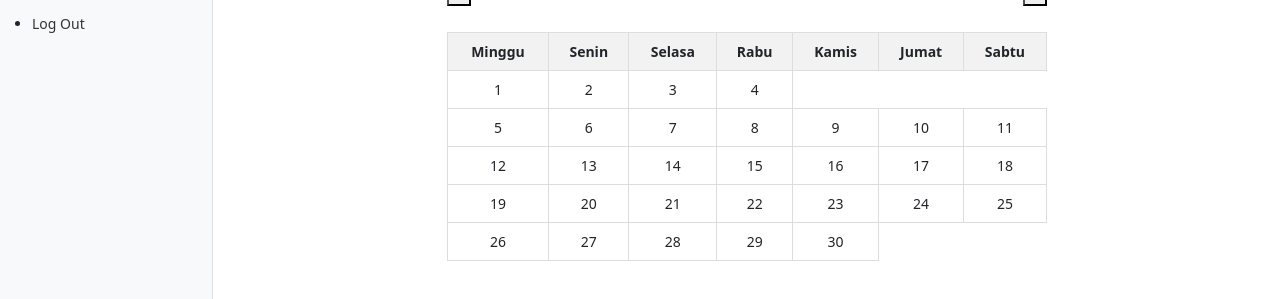
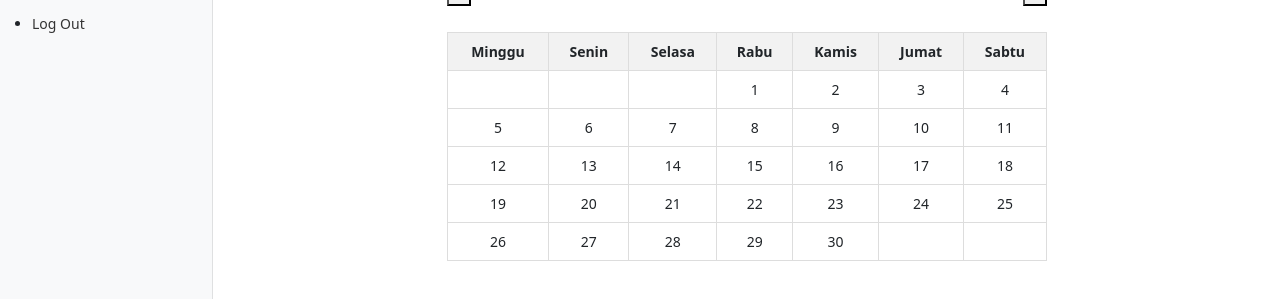
Before and after one commit to rAwrrrrrr1/Frontend, a Vue app: page /transaksi in a window 1280 px wide. Shown: the part 141-440 px from the top of the page. Built offline with nearby package versions, Linux system fonts and the light colour scheme.

Commit message:
transaksi baru

```diff
--- a/package.json
+++ b/package.json
@@ -18,6 +18,6 @@
   },
   "devDependencies": {
     "@vitejs/plugin-vue": "^4.1.0",
-    "vite": "^4.2.0"
+    "vite": "^4.5.2"
   }
 }
--- a/src/views/Transaksi.vue
+++ b/src/views/Transaksi.vue
@@ -27,7 +27,7 @@
           <tbody>
             <tr v-for="(week, index) in calendar" :key="index">
               <td v-for="(day, idx) in week" :key="idx" @click="selectDate(day)">
-                {{ day.date }}
+                <span v-if="day">{{ day.date }}</span>
               </td>
             </tr>
           </tbody>
@@ -85,23 +85,37 @@ export default {
       return this.currentDate.toLocaleDateString('id-ID', options);
     },
     calendar() {
-      const firstDay = new Date(this.currentDate.getFullYear(), this.currentDate.getMonth(), 1);
-      const lastDay = new Date(this.currentDate.getFullYear(), this.currentDate.getMonth() + 1, 0);
+      const firstDayOfMonth = new Date(this.currentDate.getFullYear(), this.currentDate.getMonth(), 1);
+      const lastDayOfMonth = new Date(this.currentDate.getFullYear(), this.currentDate.getMonth() + 1, 0);
 
-      const days = [];
+      const startDayOfWeek = firstDayOfMonth.getDay(); // Mendapatkan hari pertama dalam minggu
+      const totalDaysOfMonth = lastDayOfMonth.getDate(); // Mendapatkan total hari dalam bulan
+
+      const weeks = [];
       let currentWeek = [];
 
-      for (let day = 1; day <= lastDay.getDate(); day++) {
-        const date = new Date(this.currentDate.getFullYear(), this.currentDate.getMonth(), day);
-        const isCurrentMonth = date.getMonth() === this.currentDate.getMonth();
-        currentWeek.push({ date: day, isCurrentMonth });
-        if (date.getDay() === 6 || day === lastDay.getDate()) {
-          days.push(currentWeek);
+      // Tambahkan hari kosong sebelum hari pertama dalam bulan
+      for (let i = 0; i < startDayOfWeek; i++) {
+        currentWeek.push(null);
+      }
+
+      // Iterasi untuk menambahkan tanggal-tanggal dalam bulan
+      for (let day = 1; day <= totalDaysOfMonth; day++) {
+        currentWeek.push({ date: day, isCurrentMonth: true });
+        if (currentWeek.length === 7) {
+          weeks.push(currentWeek);
           currentWeek = [];
         }
       }
 
-      return days;
+      // Tambahkan hari kosong setelah tanggal terakhir dalam bulan
+      while (currentWeek.length < 7) {
+        currentWeek.push(null);
+      }
+
+      weeks.push(currentWeek);
+
+      return weeks;
     },
   },
   methods: {
@@ -112,7 +126,7 @@ export default {
       this.currentDate = new Date(this.currentDate.getFullYear(), this.currentDate.getMonth() + 1, 1);
     },
     selectDate(day) {
-      if (day.isCurrentMonth) {
+      if (day && day.isCurrentMonth) {
         this.selectedDate = new Date(this.currentDate.getFullYear(), this.currentDate.getMonth(), day.date);
         // Do something with the selected date
         console.log('Selected Date:', this.selectedDate.toISOString());
```
Also changed, not shown: 1 other file (tests, documents, lock files or other folders).
